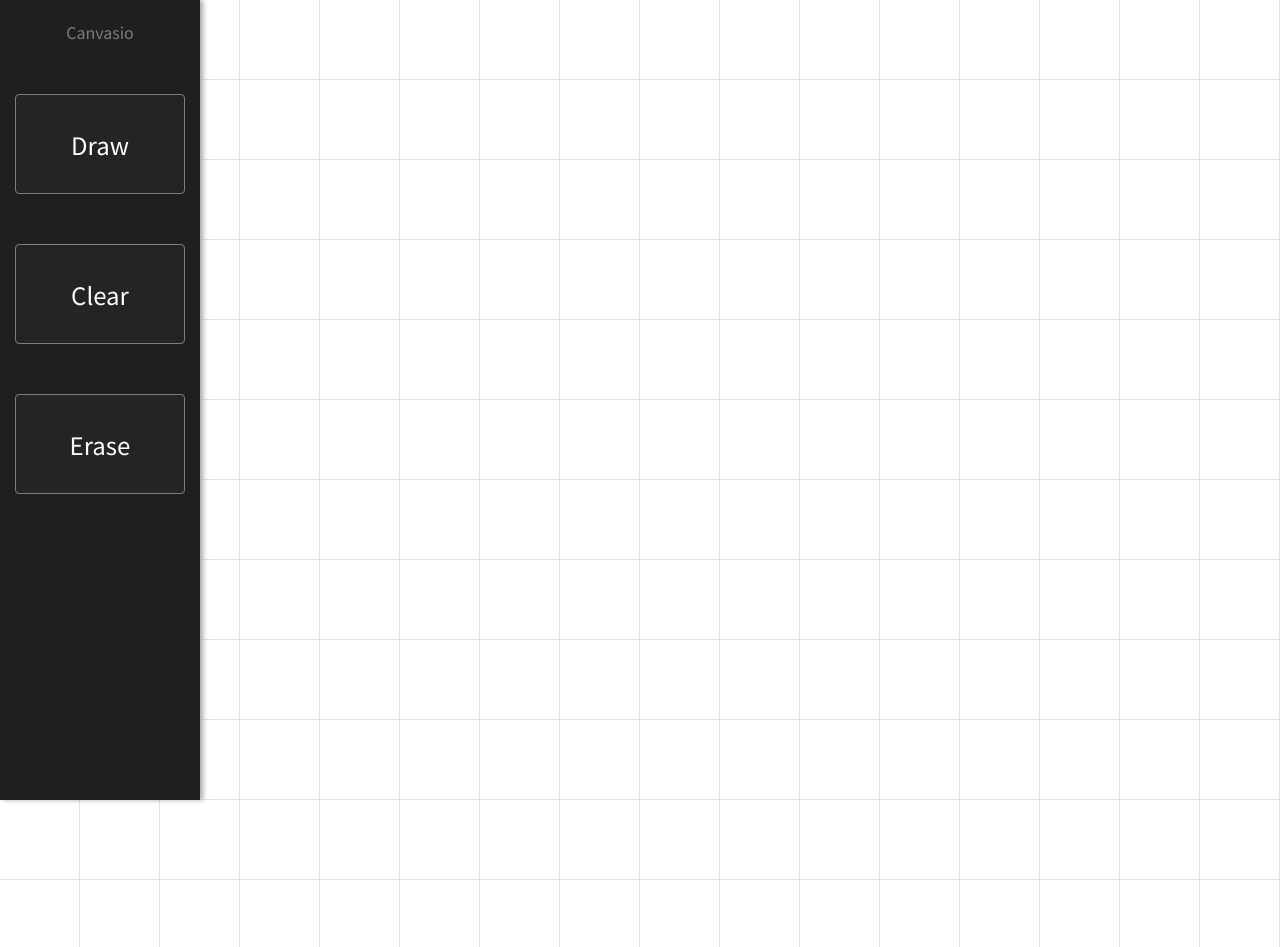
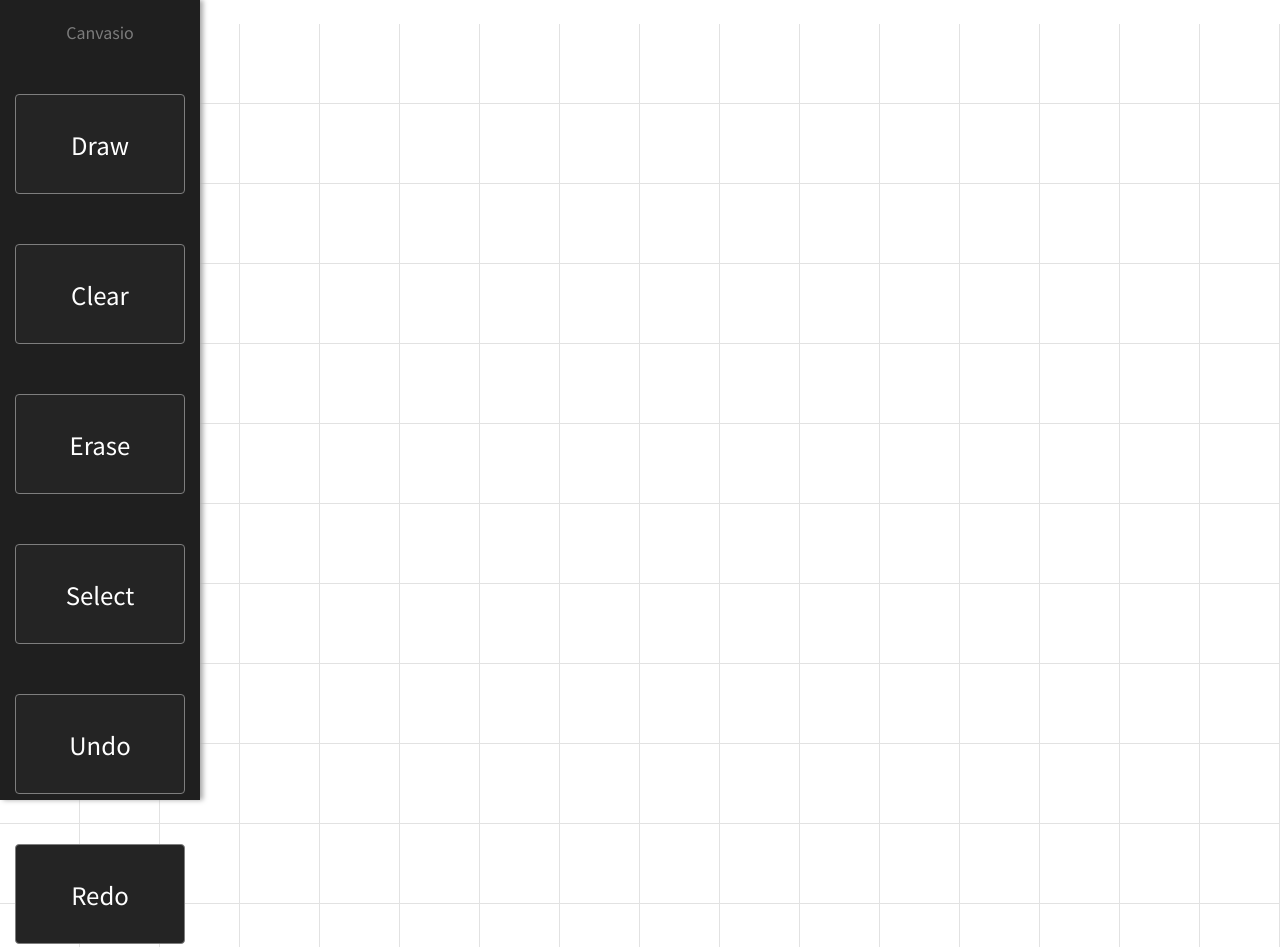
Before and after one commit to spartan7420/graph-board, a plain HTML site: page index.html in a window 1280 px wide. Shown: the top 947 px of the page. Drawn offline with Linux system fonts and the light colour scheme.

Commit message:
Modified the design

```diff
--- a/index.html
+++ b/index.html
@@ -14,6 +14,7 @@
 	<title>Canvasio</title>
 	<link href="style.css" rel="stylesheet" type="text/css">
 	<link href="https://fonts.googleapis.com/css2?family=Noto+Sans+TC&display=swap" rel="stylesheet">
+
 </head>
 <body>
 	<div class="wrapper">
@@ -22,23 +23,29 @@
 		<div class="tools">
 			<div id="title"><a href="https://canvasio.in">Canvasio</a></div>
 			<div class="colorpallete" id="colorpallete">
-				<input type="button" id="blue" class="color" style="background: rgb(0, 0, 197);" value="blue">
+				<input type="button" id="blue" class="color" style="background: rgb(52, 52, 197);" value="blue">
 				<input type="button" id="purple" class="color" style="background: rgb(102, 0, 102);" value="purple">
 				<input type="button" id="green" class="color" style="background: rgb(10, 163, 10);" value="green">
 				<input type="button" id="aqua" class="color" style="background: rgb(0, 198, 224);" value="aqua">
-				<input type="button" id="red" class="color" style="background: rgb(235, 0, 0);" value="red">
+				<input type="button" id="red" class="color" style="background: rgb(223, 39, 39);" value="red">
 				<input type="button" id="orange" class="color" style="background: orange; " value="orange">
 				<input type="button" id="yellow" class="color" style="background: rgb(255, 255, 0);" value="yellow">
-				<input type="button" id="brown" class="color" style="background: brown;" value="brown">
-				<input type="button" id="black" class="color" style="background: black;" value="black">
+				<input type="button" id="brown" class="color" style="background: rgb(78, 38, 1);" value="brown">
+				<input type="button" id="black" class="color" style="background: rgb(15, 15, 15);" value="black">
 			</div>
 
-			<input type="button" class="lg-button" id="colorchoice" value="Draw">
-			<input type="button" class="lg-button" id="clearCanvas" value="Clear">
-			<input type="button" class="lg-button" id="eraser" value="Erase">
+			<input type="button" class="lg-button" id="draw" value="Draw">
+			<input type="button" class="lg-button" id="clear" value="Clear">
+			<input type="button" class="lg-button" id="erase" value="Erase">
+			<input type="button" class="lg-button" id="select" value="Select">
+			<input type="button" class="lg-button" id="undo" value="Undo">
+			<input type="button" class="lg-button" id="redo" value="Redo">
+
 
 		</div>
-
+		<div class="sign-in">
+			<p>Sign In</p>
+		</div>
 		<div class="content">
 
 				<div class="artboard" id="artboard">
@@ -49,5 +56,6 @@
 
 	</div>
 </body>
+<script src="fabric.js" type="text/javascript"></script>
 <script src="script.js" type="text/javascript"></script>
 </html>
```
